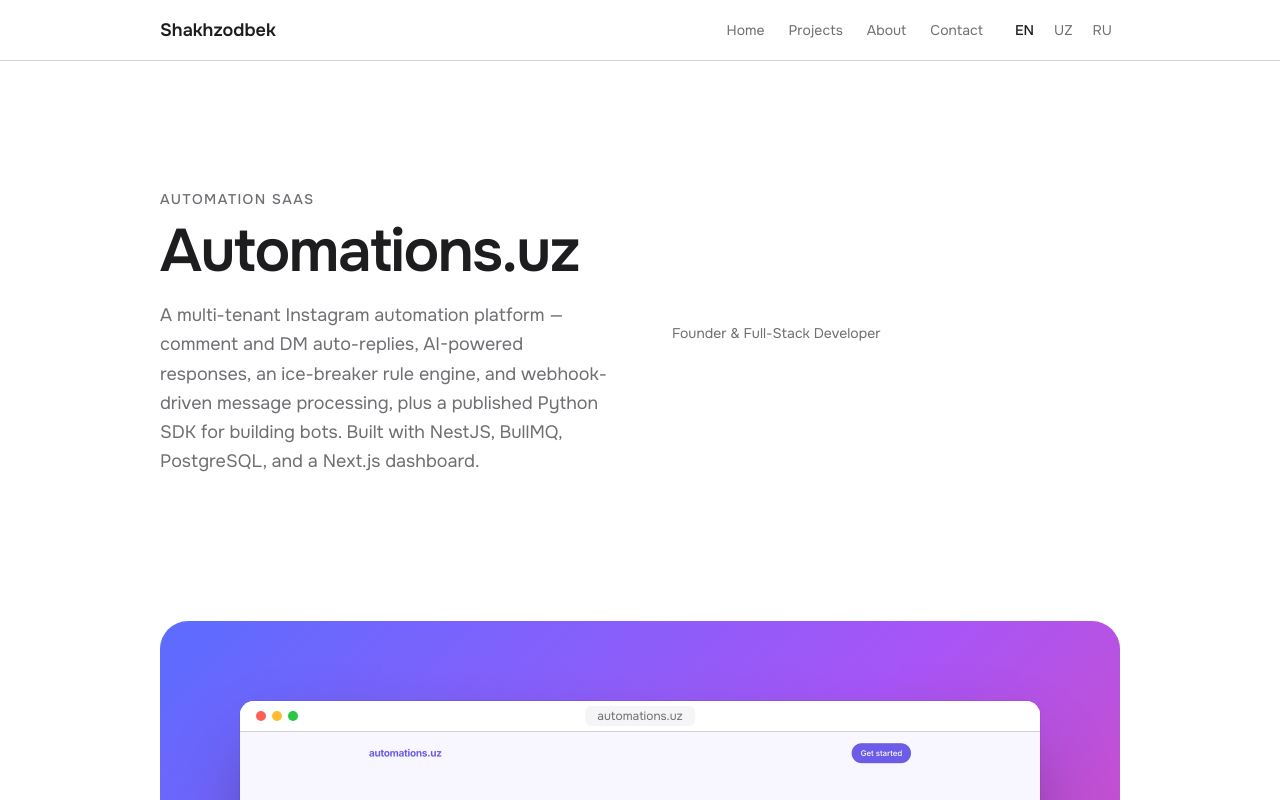
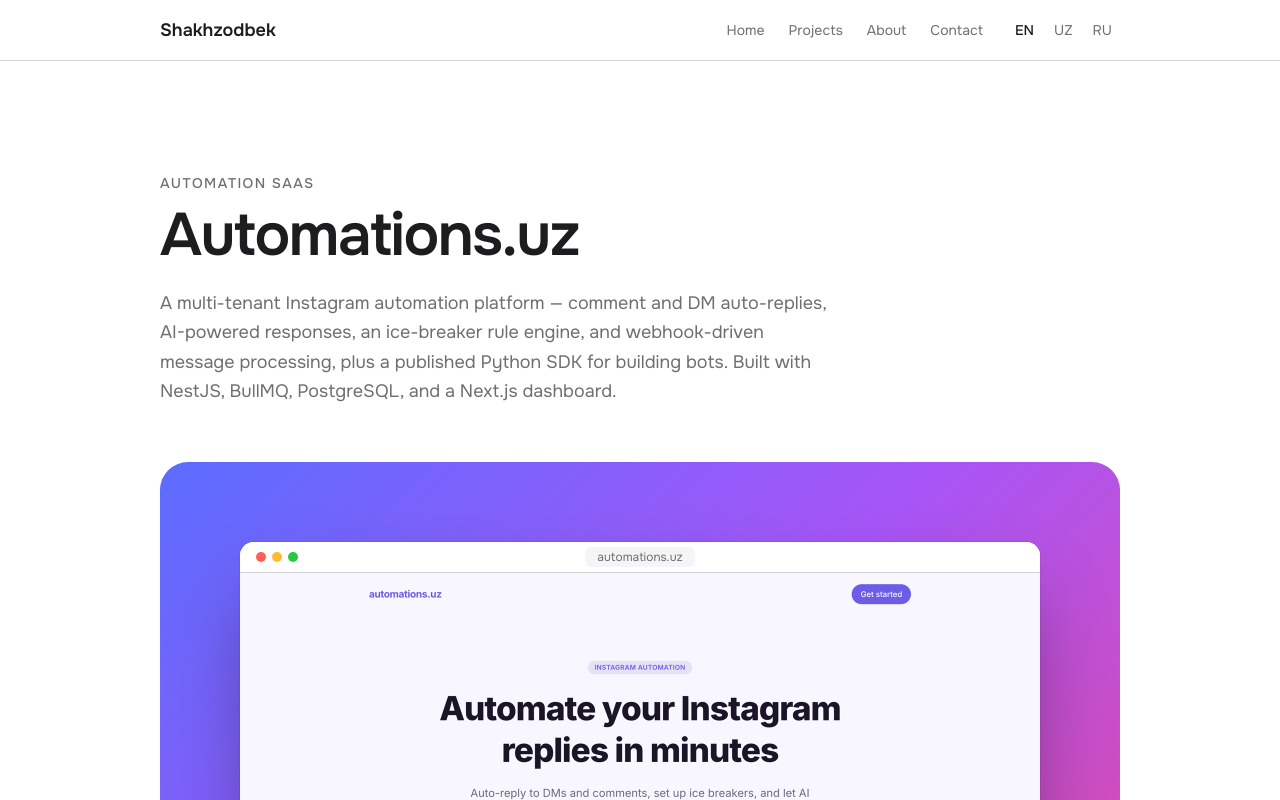
Before and after one commit to ShakhCo/shakha.uz, a Next.js app: page /en/projects/automations/ in a window 1280 px wide. Shown: the top 800 px of the page. Built offline with nearby package versions, Linux system fonts and the light colour scheme.

Commit message:
redesign: single-column detail header, drop role line, tighten image spacing

```diff
--- a/src/app/[locale]/projects/[slug]/page.tsx
+++ b/src/app/[locale]/projects/[slug]/page.tsx
@@ -56,31 +56,20 @@ export default async function ProjectDetailPage({
   return (
     <>
       {/* ── Header band — white ── */}
-      <Section className="py-24 md:py-32">
+      <Section className="pb-8 pt-20 md:pb-10 md:pt-28">
         <Reveal>
-          {/* Two-column hero: eyebrow + title + description (left) · meta (right) */}
-          <div className="grid gap-8 md:grid-cols-2 md:gap-12 lg:gap-16">
-            {/* Left — eyebrow + big title + description */}
-            <div>
+          {/* Eyebrow + title + description */}
           <p className="text-sm font-medium uppercase tracking-widest text-[var(--color-muted)]">
             {project.category[l]}
           </p>
           <h1 className="mt-3 text-4xl font-semibold tracking-[-0.025em] text-[var(--color-ink)] md:text-6xl">
             {project.name}
           </h1>
-              <p className="mt-5 text-lg leading-relaxed text-[var(--color-muted)]">
+          <p className="mt-6 max-w-2xl text-lg leading-relaxed text-[var(--color-muted)]">
             {project.description[l]}
           </p>
-            </div>
-
-            {/* Right — role/year + action buttons */}
-            <div className="flex flex-col justify-center">
-              <p className="text-sm text-[var(--color-muted)]">
-                {project.role[l]}
-                {project.year ? ` · ${project.year}` : ""}
-              </p>
           {project.github && (
-                <div className="mt-6">
+            <div className="mt-8">
               <a
                 href={project.github}
                 target="_blank"
@@ -91,8 +80,6 @@ export default async function ProjectDetailPage({
               </a>
             </div>
           )}
-            </div>
-          </div>
         </Reveal>
       </Section>
 
```
Lines whose indentation alone changed are shown as unchanged.
